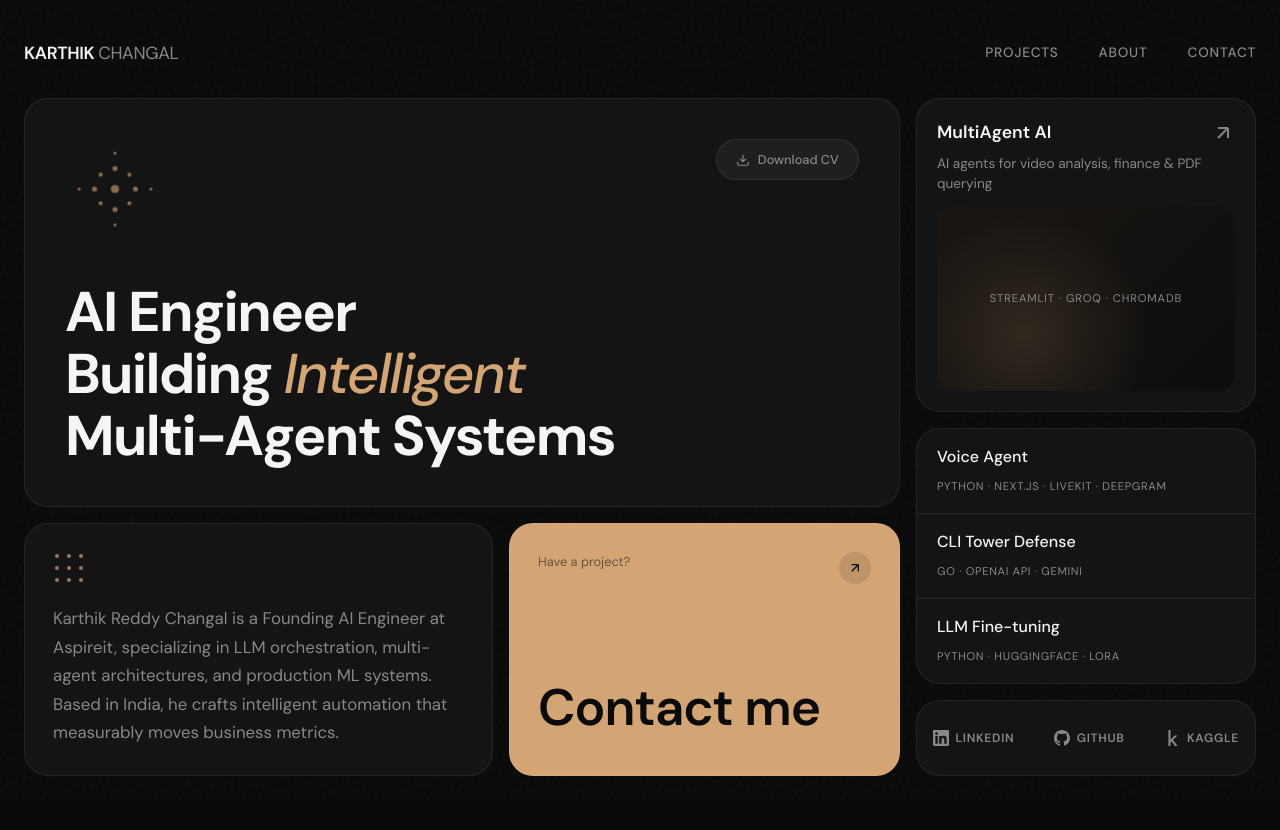
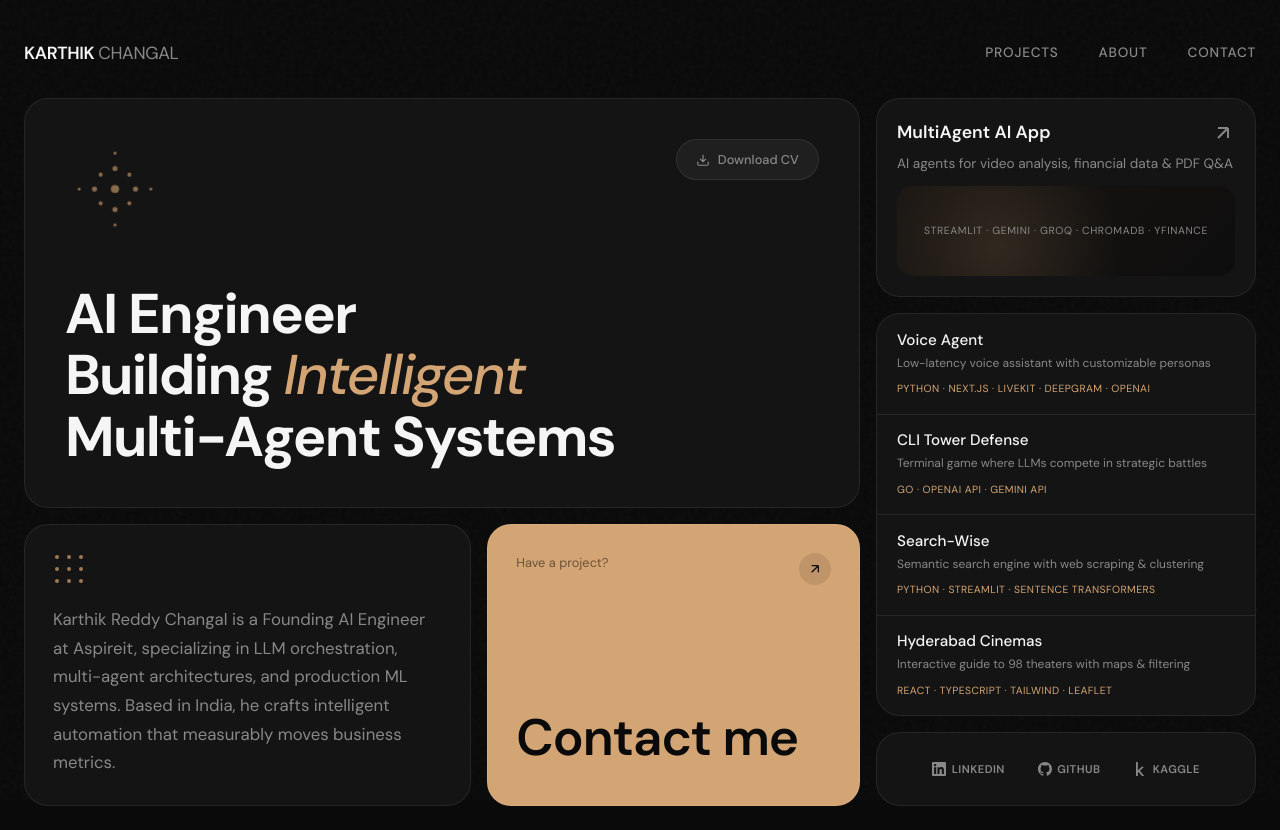
Before and after one commit to kikugo/kikugo.github.io, a plain HTML site: page dark-bento/index.html in a window 1280 px wide. Before the commit the page ends 800 px from the top, so only its background shows below. Drawn offline with Linux system fonts and the light colour scheme.

Commit message:
feat: add real GitHub projects with links, descriptions & tech stacks

```diff
--- a/dark-bento/index.html
+++ b/dark-bento/index.html
@@ -118,7 +118,7 @@
       .bento {
         flex: 1;
         display: grid;
-        grid-template-columns: 1.2fr 1fr 340px;
+        grid-template-columns: 1.2fr 1fr 380px;
         grid-template-rows: 1fr auto;
         gap: 1rem;
       }
@@ -341,7 +341,7 @@
         display: flex;
         align-items: center;
         justify-content: center;
-        min-height: 100px;
+        min-height: 90px;
         position: relative;
         overflow: hidden;
       }
@@ -355,11 +355,13 @@
       }
 
       .project-thumb span {
-        font-size: 0.7rem;
+        font-size: 0.65rem;
         color: var(--text-muted);
         text-transform: uppercase;
-        letter-spacing: 0.08em;
+        letter-spacing: 0.06em;
         z-index: 1;
+        text-align: center;
+        padding: 0 0.5rem;
       }
 
       /* Project List Items */
@@ -369,7 +371,7 @@
 
       a.project-item {
         display: block;
-        padding: 1rem 1.25rem;
+        padding: 0.9rem 1.25rem;
         border-bottom: 1px solid var(--border);
         transition: background 0.2s;
       }
@@ -386,11 +388,11 @@
         display: flex;
         justify-content: space-between;
         align-items: center;
-        margin-bottom: 0.25rem;
+        margin-bottom: 0.2rem;
       }
 
       .project-item h4 {
-        font-size: 1rem;
+        font-size: 0.95rem;
         font-weight: 500;
       }
 
@@ -411,11 +413,18 @@
         stroke: var(--text);
       }
 
+      .project-item .desc-mini {
+        font-size: 0.75rem;
+        color: var(--text-muted);
+        margin-bottom: 0.25rem;
+        line-height: 1.4;
+      }
+
       .project-item .tech {
-        font-size: 0.7rem;
-        color: var(--text-muted);
+        font-size: 0.65rem;
+        color: var(--accent);
         text-transform: uppercase;
-        letter-spacing: 0.06em;
+        letter-spacing: 0.04em;
       }
 
       /* Social Links */
@@ -425,21 +434,22 @@
 
       .social-links {
         display: flex;
-        gap: 1rem;
+        gap: 0.75rem;
         justify-content: center;
+        flex-wrap: wrap;
       }
 
       .social-links a {
         display: flex;
         align-items: center;
-        gap: 0.4rem;
-        font-size: 0.75rem;
+        gap: 0.35rem;
+        font-size: 0.7rem;
         font-weight: 600;
         text-transform: uppercase;
-        letter-spacing: 0.06em;
+        letter-spacing: 0.04em;
         color: var(--text-muted);
         transition: color 0.2s;
-        padding: 0.5rem 0.75rem;
+        padding: 0.45rem 0.65rem;
         border-radius: 0.5rem;
       }
 
@@ -449,21 +459,9 @@
       }
 
       .social-links svg {
-        width: 16px;
-        height: 16px;
+        width: 14px;
+        height: 14px;
         fill: currentColor;
-      }
-
-      /* Scroll reveal */
-      .reveal {
-        opacity: 0;
-        transform: translateY(20px);
-        transition: opacity 0.6s ease, transform 0.6s ease;
-      }
-
-      .reveal.visible {
-        opacity: 1;
-        transform: translateY(0);
       }
 
       /* Responsive */
@@ -646,19 +644,19 @@
 
         <!-- Projects Sidebar -->
         <aside class="projects-sidebar" id="projects">
-          <!-- Featured Project -->
-          <a href="https://github.com/kikugo/agent_ai" target="_blank" rel="noreferrer noopener" class="card project-card featured">
+          <!-- Featured Project: MultiAgent AI -->
+          <a href="https://github.com/kikugo/MultiAgent-AI-App" target="_blank" rel="noreferrer noopener" class="card project-card featured">
             <div class="header">
-              <h3>MultiAgent AI</h3>
+              <h3>MultiAgent AI App</h3>
               <span class="arrow">
                 <svg viewBox="0 0 24 24" fill="none" stroke-width="2">
                   <path d="M7 17L17 7M17 7H7M17 7V17" />
                 </svg>
               </span>
             </div>
-            <p class="desc">AI agents for video analysis, finance & PDF querying</p>
+            <p class="desc">AI agents for video analysis, financial data & PDF Q&A</p>
             <div class="project-thumb">
-              <span>Streamlit · Groq · ChromaDB</span>
+              <span>Streamlit · Gemini · Groq · ChromaDB · YFinance</span>
             </div>
           </a>
 
@@ -673,9 +671,10 @@
                   </svg>
                 </span>
               </div>
-              <span class="tech">Python · Next.js · LiveKit · Deepgram</span>
+              <p class="desc-mini">Low-latency voice assistant with customizable personas</p>
+              <span class="tech">Python · Next.js · LiveKit · Deepgram · OpenAI</span>
             </a>
-            <a href="https://github.com/kikugo/cli-ai-tower-defence" target="_blank" rel="noreferrer noopener" class="project-item">
+            <a href="https://github.com/kikugo/cli-tower-defense" target="_blank" rel="noreferrer noopener" class="project-item">
               <div class="item-header">
                 <h4>CLI Tower Defense</h4>
                 <span class="mini-arrow">
@@ -684,18 +683,32 @@
                   </svg>
                 </span>
               </div>
-              <span class="tech">Go · OpenAI API · Gemini</span>
+              <p class="desc-mini">Terminal game where LLMs compete in strategic battles</p>
+              <span class="tech">Go · OpenAI API · Gemini API</span>
             </a>
-            <a href="https://github.com/kikugo" target="_blank" rel="noreferrer noopener" class="project-item">
+            <a href="https://github.com/kikugo/Search-Wise" target="_blank" rel="noreferrer noopener" class="project-item">
               <div class="item-header">
-                <h4>LLM Fine-tuning</h4>
+                <h4>Search-Wise</h4>
                 <span class="mini-arrow">
                   <svg viewBox="0 0 24 24" fill="none" stroke-width="2">
                     <path d="M7 17L17 7M17 7H7M17 7V17" />
                   </svg>
                 </span>
               </div>
-              <span class="tech">Python · HuggingFace · LoRA</span>
+              <p class="desc-mini">Semantic search engine with web scraping & clustering</p>
+              <span class="tech">Python · Streamlit · Sentence Transformers</span>
+            </a>
+            <a href="https://github.com/kikugo/hyderabad-cinemas" target="_blank" rel="noreferrer noopener" class="project-item">
+              <div class="item-header">
+                <h4>Hyderabad Cinemas</h4>
+                <span class="mini-arrow">
+                  <svg viewBox="0 0 24 24" fill="none" stroke-width="2">
+                    <path d="M7 17L17 7M17 7H7M17 7V17" />
+                  </svg>
+                </span>
+              </div>
+              <p class="desc-mini">Interactive guide to 98 theaters with maps & filtering</p>
+              <span class="tech">React · TypeScript · Tailwind · Leaflet</span>
             </a>
           </article>
 
@@ -725,20 +738,5 @@
         </aside>
       </main>
     </div>
-
-    <!-- Scroll reveal script -->
-    <script>
-      document.addEventListener('DOMContentLoaded', () => {
-        const observer = new IntersectionObserver((entries) => {
-          entries.forEach(entry => {
-            if (entry.isIntersecting) {
-              entry.target.classList.add('visible');
-            }
-          });
-        }, { threshold: 0.1 });
-
-        document.querySelectorAll('.reveal').forEach(el => observer.observe(el));
-      });
-    </script>
   </body>
 </html>
```
